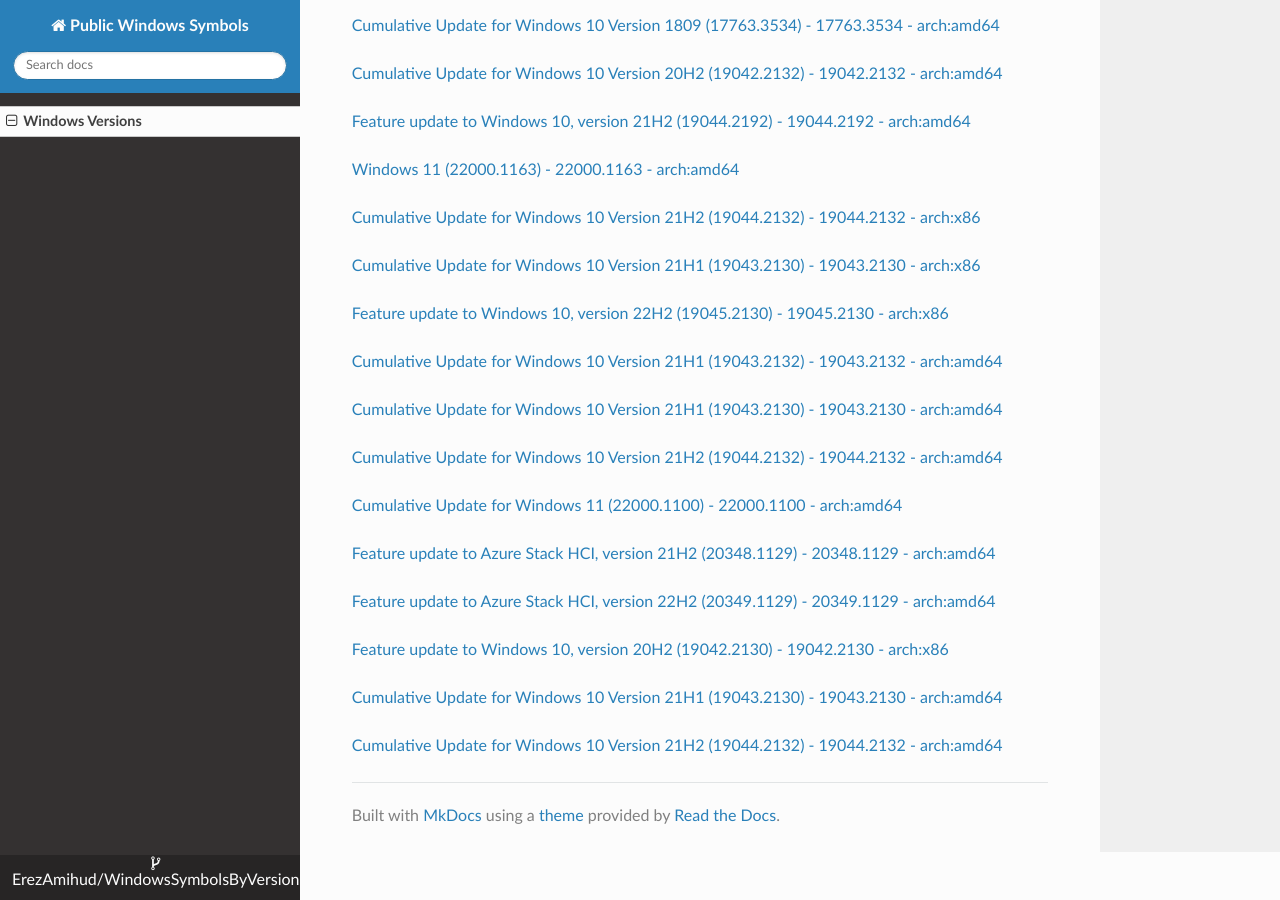
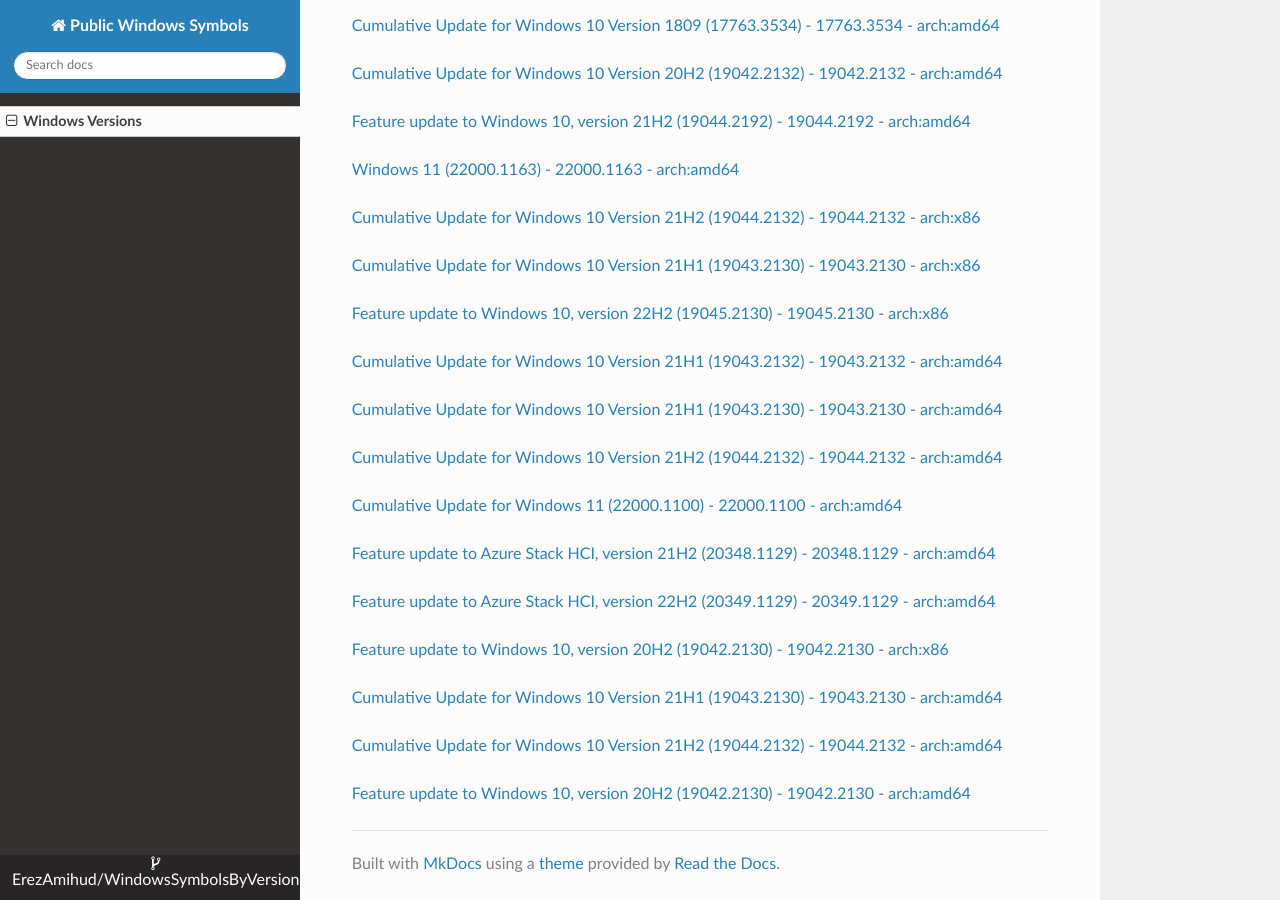
Before and after one commit to ErezAmihud/WindowsSymbolsByVersion, an MkDocs documentation site: the page built from docs/index.md, in a window 1280 px wide and 900 px high, scrolled down 49301 px. Built offline with MkDocs 1.6.1, drawn with Linux system fonts in a browser that asks for light colours; nearby versions of some CDN libraries.

Commit message:
Automated commit, add manifest for b73f9781-1a6c-446e-81af-3102fa61b8f0

```diff
--- a/docs/index.md
+++ b/docs/index.md
@@ -2908,3 +2908,6 @@
 
 
 [Cumulative Update for Windows 10 Version 21H2 (19044.2132) - 19044.2132 - arch:amd64](https://github.com/ErezAmihud/WindowsSymbolsByVersion/blob/main/manifests/10dd81fc-9766-438e-ac1b-11d9ddf7da2f.manifest)
+
+
+[Feature update to Windows 10, version 20H2 (19042.2130) - 19042.2130 - arch:amd64](https://github.com/ErezAmihud/WindowsSymbolsByVersion/blob/main/manifests/b73f9781-1a6c-446e-81af-3102fa61b8f0.manifest)
```
Also changed, not shown: process_builds.json (+1 -1 lines), 1 other file.
